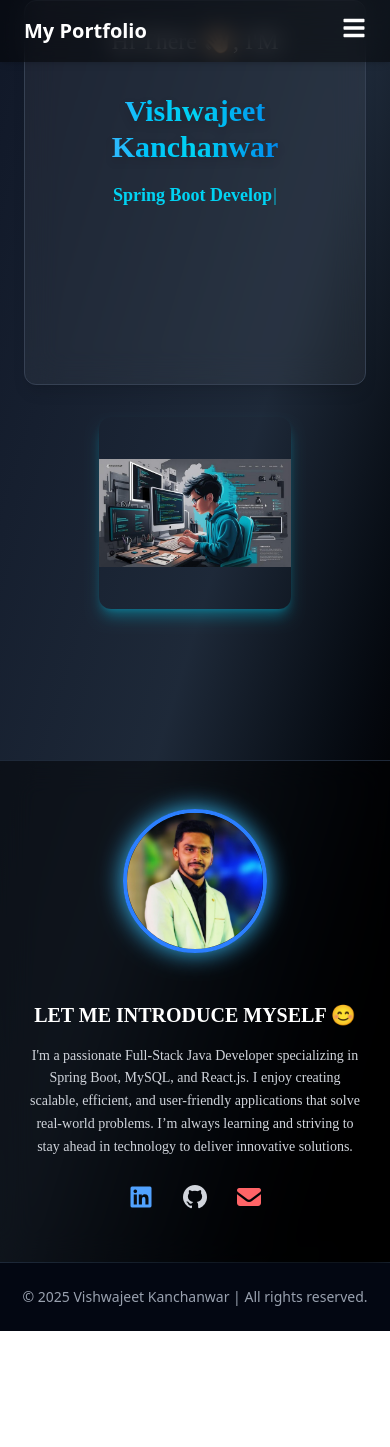
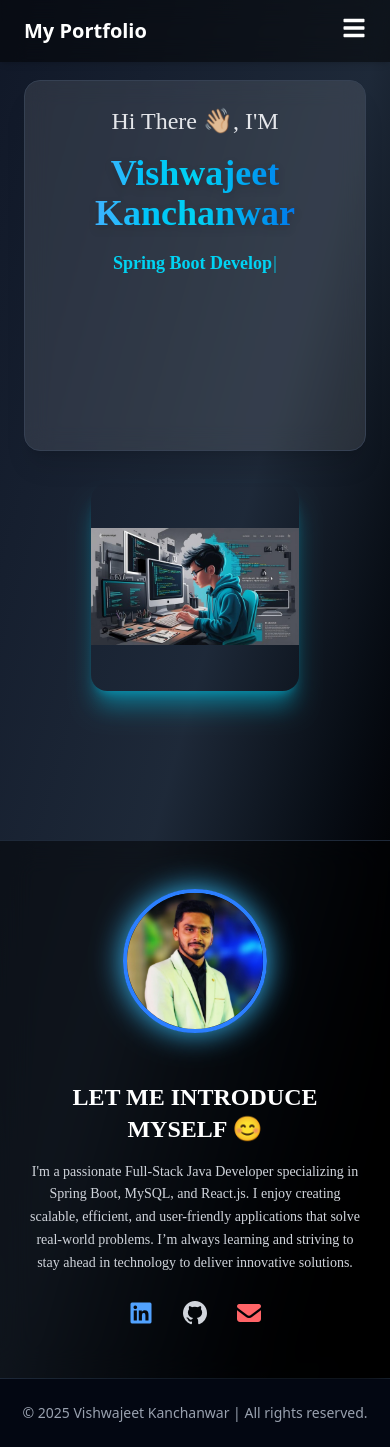
Before and after one commit to Vishwa9922/Portfolio, a React (Vite) app: page / in a window 390 px wide. Before the commit the page ends 1331 px from the top, so only its background shows below. Built offline with nearby package versions, Linux system fonts and the light colour scheme.

Commit message:
Update Home.jsx

```diff
--- a/src/Components/Home.jsx
+++ b/src/Components/Home.jsx
@@ -5,20 +5,23 @@ import { motion } from "framer-motion";
 
 export default function Home() {
   return (
-    <div className="relative min-h-screen flex flex-col justify-between text-white bg-gradient-to-br from-gray-900 via-gray-800 to-black font-['Poppins']">
+    <div className="relative min-h-screen flex flex-col justify-between text-white bg-gradient-to-br from-gray-900 via-gray-800 to-black font-['Poppins'] pt-20">
+      {/* pt-20 => navbar ke liye space */}
 
       {/* Hero Section */}
       <section className="relative z-10 flex flex-col md:flex-row items-center justify-center min-h-[90vh] px-6 md:px-12 gap-8 md:gap-12">
 
         {/* Left Text */}
         <motion.div
-          className="flex-1 text-center md:text-left p-6 rounded-xl backdrop-blur-lg bg-white/5 border border-gray-700 shadow-lg"
-          initial={{ opacity: 0, y: 50 }}
+          className="flex-1 text-center md:text-left p-6 rounded-2xl backdrop-blur-md bg-white/10 border border-gray-700 shadow-xl"
+          initial={{ opacity: 0, y: 60 }}
           animate={{ opacity: 1, y: 0 }}
           transition={{ duration: 1 }}
         >
-          <p className="text-2xl sm:text-3xl md:text-4xl text-gray-200 mb-9">Hi There 👋🏼, I'M</p>
-          <h1 className="text-3xl sm:text-4xl md:text-5xl font-bold mb-4 bg-gradient-to-r from-blue-400 via-cyan-400 to-blue-700 bg-clip-text text-transparent drop-shadow-lg">
+          <p className="text-2xl sm:text-3xl md:text-4xl text-gray-200 mb-4">
+            Hi There 👋🏼, I'M
+          </p>
+          <h1 className="text-4xl sm:text-5xl md:text-6xl font-extrabold mb-4 bg-gradient-to-r from-blue-400 via-cyan-400 to-blue-700 bg-clip-text text-transparent drop-shadow-lg">
             Vishwajeet Kanchanwar
           </h1>
           <p className="mt-4 text-lg sm:text-xl md:text-2xl font-semibold text-cyan-400">
@@ -32,8 +35,8 @@ export default function Home() {
                 ],
                 autoStart: true,
                 loop: true,
-                delay: 50,
-                deleteSpeed: 25,
+                delay: 60,
+                deleteSpeed: 30,
               }}
             />
           </p>
@@ -49,7 +52,7 @@ export default function Home() {
           <img
             src={codingBoy}
             alt="Coding Boy"
-            className="w-48 h-48 sm:w-64 sm:h-64 md:w-80 md:h-80 object-contain rounded-xl shadow-lg shadow-cyan-500/40 hover:scale-105 transition-transform duration-500"
+            className="w-52 h-52 sm:w-64 sm:h-64 md:w-80 md:h-80 object-contain rounded-2xl shadow-xl shadow-cyan-500/50 hover:scale-110 transition-transform duration-500"
           />
         </motion.div>
       </section>
@@ -68,7 +71,7 @@ export default function Home() {
           <img
             src={myPhoto}
             alt="Vishwajeet"
-            className="w-36 h-36 sm:w-48 sm:h-48 md:w-72 md:h-72 rounded-full border-4 border-blue-500 shadow-[0_0_25px_#38bdf8] object-cover hover:scale-105 transition-transform duration-500"
+            className="w-36 h-36 sm:w-48 sm:h-48 md:w-72 md:h-72 rounded-full border-4 border-blue-500 shadow-[0_0_30px_#38bdf8] object-cover hover:scale-110 transition-transform duration-500"
           />
         </motion.div>
 
@@ -80,11 +83,14 @@ export default function Home() {
           viewport={{ once: true }}
           transition={{ duration: 1 }}
         >
-          <h2 className="text-xl sm:text-2xl md:text-3xl font-bold mb-4 text-white">
+          <h2 className="text-2xl sm:text-3xl md:text-4xl font-bold mb-4 text-white">
             LET ME INTRODUCE MYSELF 😊
           </h2>
           <p className="text-sm sm:text-base md:text-lg text-gray-300 max-w-xl mb-6 leading-relaxed">
-            I'm a passionate Full-Stack Java Developer specializing in Spring Boot, MySQL, and React.js. I enjoy creating scalable, efficient, and user-friendly applications that solve real-world problems. I’m always learning and striving to stay ahead in technology to deliver innovative solutions.
+            I'm a passionate Full-Stack Java Developer specializing in Spring Boot,
+            MySQL, and React.js. I enjoy creating scalable, efficient, and user-friendly
+            applications that solve real-world problems. I’m always learning and striving
+            to stay ahead in technology to deliver innovative solutions.
           </p>
 
           {/* Social Icons */}
@@ -93,7 +99,7 @@ export default function Home() {
               href="https://www.linkedin.com/in/vishwajeet-kanchanwar-26793b360/"
               target="_blank"
               rel="noreferrer"
-              className="text-blue-400 hover:scale-125 transition-transform duration-300 hover:drop-shadow-[0_0_10px_#00bfff]"
+              className="text-blue-400 hover:scale-125 transition-transform duration-300 hover:drop-shadow-[0_0_15px_#0a66c2]"
               aria-label="LinkedIn"
             >
               <i className="fab fa-linkedin"></i>
@@ -102,14 +108,14 @@ export default function Home() {
               href="https://github.com/Vishwa9922"
               target="_blank"
               rel="noreferrer"
-              className="text-gray-300 hover:scale-125 transition-transform duration-300 hover:drop-shadow-[0_0_10px_white]"
+              className="text-gray-300 hover:scale-125 transition-transform duration-300 hover:drop-shadow-[0_0_15px_white]"
               aria-label="GitHub"
             >
               <i className="fab fa-github"></i>
             </a>
             <a
               href="mailto:vishukanchanwar17@gmail.com"
-              className="text-red-400 hover:scale-125 transition-transform duration-300 hover:drop-shadow-[0_0_10px_#ff4d4d]"
+              className="text-red-400 hover:scale-125 transition-transform duration-300 hover:drop-shadow-[0_0_15px_#ff4d4d]"
               aria-label="Email"
             >
               <i className="fas fa-envelope"></i>
```
